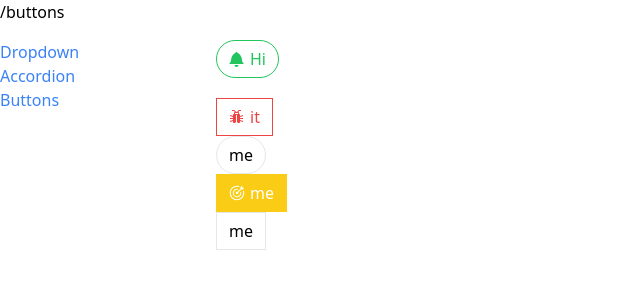
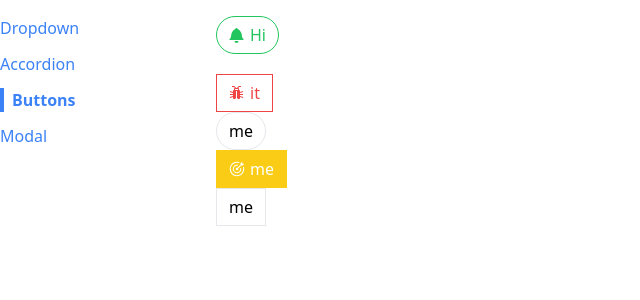
Before and after one commit to JonathanRudd/react-components, a React (Create React App) app: page /buttons in a window 1280 px wide. Shown: the top 300 px of the page, without its empty margins (0-640 px from the left). Built offline with nearby package versions, Linux system fonts and the light colour scheme.

Commit message:
core modal implemented

```diff
--- a/public/index.html
+++ b/public/index.html
@@ -39,5 +39,6 @@
       To begin the development, run `npm start` or `yarn start`.
       To create a production bundle, use `npm run build` or `yarn build`.
     -->
+    <div class="modal-container"></div>
   </body>
 </html>
--- a/src/App.js
+++ b/src/App.js
@@ -3,6 +3,7 @@
 import AccordionPage from "./pages/AccordionPage";
 import DropdownPage from "./pages/DropdownPage";
 import ButtonPage from "./pages/ButtonPage";
+import ModalPage from "./pages/ModalPage";
 
 function App() {
 
@@ -19,6 +20,9 @@
         <Route path="/buttons">
           <ButtonPage />
         </Route>
+        <Route path="/modal">
+          <ModalPage />
+        </Route>
       </div>
     </div>
   );
--- a/src/components/Link.js
+++ b/src/components/Link.js
@@ -1,10 +1,14 @@
 import classNames from "classnames";
 import useNavigation from "../hooks/use-navigation";
 
-function Link({ to, children }) {
-  const { navigate } = useNavigation();
+function Link({ to, children, className, activeClassName }) {
+  const { navigate, currentPath } = useNavigation();
 
-  const classes = classNames("text-blue-500");
+  const classes = classNames(
+    "text-blue-500",
+    className,
+    currentPath === to && activeClassName
+  );
 
   const handleClick = (event) => {
     if (event.metaKey || event.ctrlKey) {
@@ -16,7 +20,11 @@
     navigate(to);
   };
 
-  return <a className={classes} href={to} onClick={handleClick}>{children}</a>;
+  return (
+    <a className={classes} href={to} onClick={handleClick}>
+      {children}
+    </a>
+  );
 }
 
 export default Link;
--- /dev/null
+++ b/src/components/Modal.js
@@ -0,0 +1,13 @@
+import ReactDOM from "react-dom";
+
+function Modal({ onClose}) {
+  return ReactDOM.createPortal(
+    <div>
+      <div onClick={onClose} className="absolute inset-0 bg-gray-300 opacity-80"></div>
+      <div className="absolute inset-40 p-10 bg-white">Modal Desu</div>
+    </div>,
+    document.querySelector(".modal-container")
+  );
+}
+
+export default Modal;
--- a/src/components/Sidebar.js
+++ b/src/components/Sidebar.js
@@ -5,18 +5,24 @@
     { label: "Dropdown", path: "/" },
     { label: "Accordion", path: "/accordion" },
     { label: "Buttons", path: "/buttons" },
-
+    { label: "Modal", path: "/modal"}
   ];
 
   const renderedLinks = links.map((link) => {
-    return <Link key={link.path} to={link.path}>{link.label}</Link>;
-
-
+    return (
+      <Link
+        key={link.path}
+        to={link.path}
+        className="mb-3"
+        activeClassName="font-bold border-l-4 border-blue-500 pl-2"
+      >
+        {link.label}
+      </Link>
+    );
   });
 
-
   return (
-    <div className="sticky top-0 overflow-y-scroll flex flex-col">
+    <div className="sticky top-0 flex flex-col items-start">
       {renderedLinks}
     </div>
   );
--- a/src/context/navigation.js
+++ b/src/context/navigation.js
@@ -25,7 +25,7 @@
   return (
     <NavigationContext.Provider value={{ currentPath, navigate}}>
 
-      {currentPath}
+
       {children}
     </NavigationContext.Provider>
   );
--- /dev/null
+++ b/src/pages/ModalPage.js
@@ -0,0 +1,24 @@
+import { useState } from "react";
+import Modal from "../components/Modal";
+import Button from "../components/Button";
+
+function ModalPage() {
+  const [showModal, setShowModal] = useState(false);
+
+  const handleClick = () => {
+    setShowModal(true);
+  };
+
+  const handleClose = () => {
+    setShowModal(false);
+  };
+
+  return (
+    <div>
+    <Button onClick={handleClick} primary>Open Modal</Button>
+      {showModal && <Modal onClose={handleClose} />}
+    </div>
+  );
+}
+
+export default ModalPage;
```
